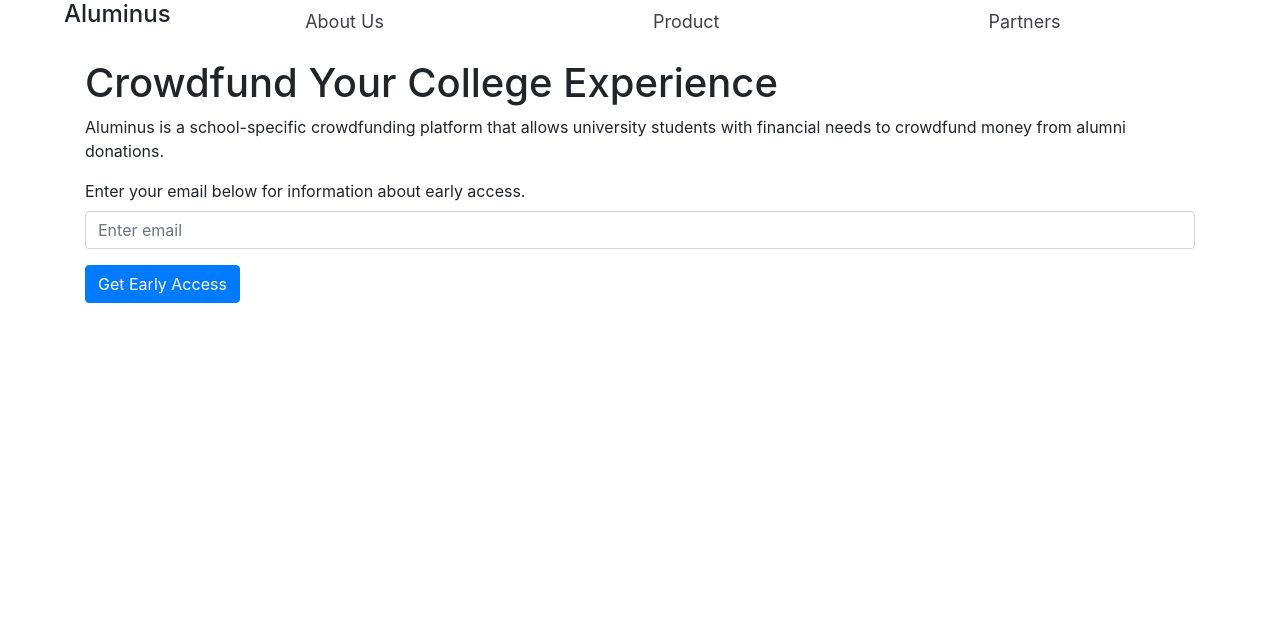
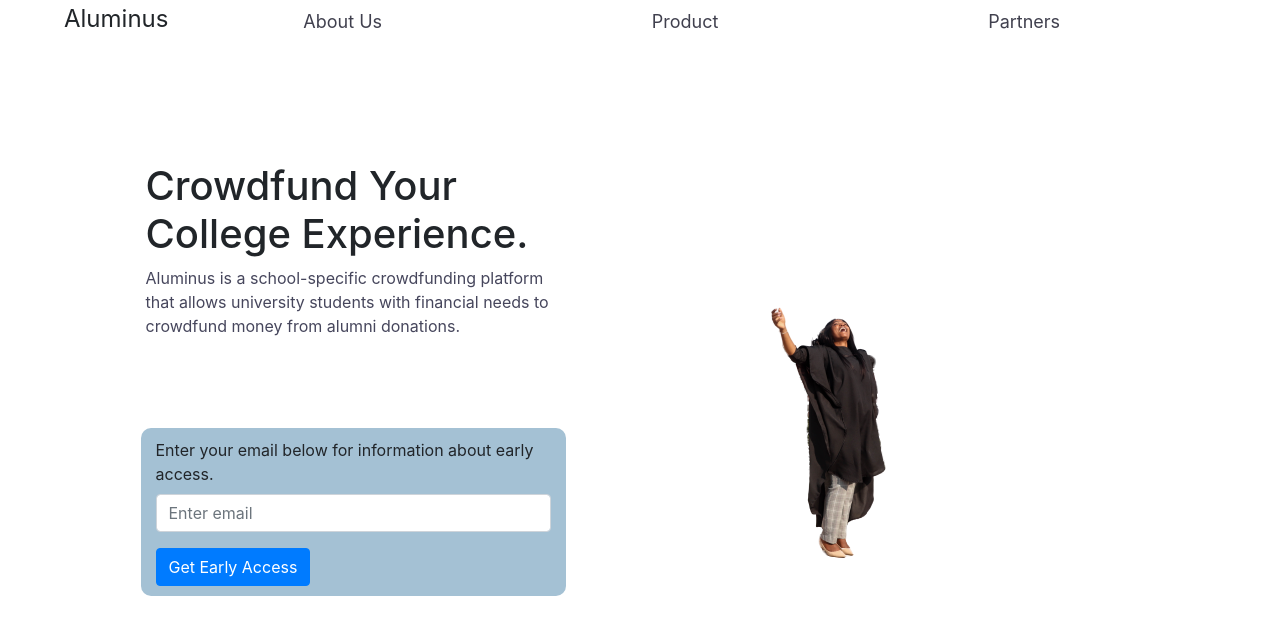
Before and after one commit to berkeleyaluminus/coming_soon_page, a React (Create React App) app in the folder coming_soon_page/: page / in a window 1280 px wide. Shown: the top 634 px of the page. Built offline with nearby package versions, Linux system fonts and the light colour scheme.

Commit message:
changed layout, added styling + img

```diff
--- a/coming_soon_page/src/App.css
+++ b/coming_soon_page/src/App.css
@@ -1,10 +1,3 @@
-header{
-  display: flex;
-  width: 90%;
-  justify-content: space-between;
-  margin: auto;
-}
-
 .logo-container{
   flex: 1;
   float: left;
@@ -15,7 +8,10 @@ header{
 }
 
 .navbar {
-  flex: 3;
+  display: flex;
+  width: 90%;
+  justify-content: space-between;
+  margin: auto;
 }
 
 .nav-links{
@@ -28,3 +24,43 @@ header{
   font-size: 18px;
   text-decoration: none;
 }
+
+.presentation{
+  display: flex;
+  width: 90%;
+  margin: auto;
+  min-height: 80vh;
+  align-items: center;
+}
+
+.product-description{
+  flex:1;
+  float: top;
+}
+
+.email-collect{
+  float: top;
+  margin-top: 90px;
+  flex: 1;
+  padding: 10px 15px 10px 15px;
+  font-size: 16px;
+  width: 110%;
+  height: 150%;
+  border-radius: 10px 10px 10px 10px;
+  background: rgb(164, 193, 212);
+}
+
+.description-text h1{
+    font-size: 40px;
+    font-weight: 550;
+    width: 120%;
+    margin-left: 5px;
+}
+
+.description-text p {
+  margin-top: 5px;
+  margin-left: 5px;
+  font-size: 16px;
+  color: #46465c;
+  width: 110%;
+}
--- a/coming_soon_page/src/App.js
+++ b/coming_soon_page/src/App.js
@@ -9,17 +9,28 @@ function App() {
   return (
     <Router>
       <div className="container">
-
       <Navbar/>
-
         <main>
-          <h1>Crowdfund Your College Experience</h1>
-          <p class="subhead">Aluminus is a school-specific crowdfunding platform that allows university students
-          with financial needs to crowdfund money from alumni donations.</p>
+          <section className="presentation">
+            <div className="product-description">
+              <div className="description-text">
+                <h1>Crowdfund Your College Experience.</h1>
+                <p class="subhead">
+                  Aluminus is a school-specific crowdfunding platform that allows university students
+                  with financial needs to crowdfund money from alumni donations.
+                </p>
+              </div>
+              <div class="more-info">
+              <div class="email-collect">
+                <Route path = "/" exact component = {ReceiveEmails} />
+              </div>
+              </div>
+            </div>
+            <div className = "main-image">
+              <img src={require('./images/woman-tossing-her-hat-3028514-removebg-preview.png')} alt="university-student"/>
+            </div>
+          </section>
         </main>
-
-        <Route path = "/" exact component = {ReceiveEmails} />
-
       </div>
     </Router>
   );
--- a/coming_soon_page/src/index.css
+++ b/coming_soon_page/src/index.css
@@ -3,6 +3,15 @@
   padding:0;
   box-sizing: border-box;
 }
+
+header{
+  display: flex;
+  width: 90%;
+  justify-content: space-between;
+  margin: auto;
+  align-items: center;
+}
+
 
 body {
   font-family: -apple-system, BlinkMacSystemFont, 'Segoe UI', 'Roboto', 'Oxygen',
@@ -15,6 +24,11 @@ body {
 code {
   font-family: source-code-pro, Menlo, Monaco, Consolas, 'Courier New',
     monospace;
+}
+
+.logo {
+  margin-top: 5px;
+  font-weight: 400;
 }
 
 /*
```
Also changed, not shown: coming_soon_page/public/index.html (+5 -6 lines), coming_soon_page/src/images/woman-tossing-her-hat-3028514-removebg-preview.png (added).
